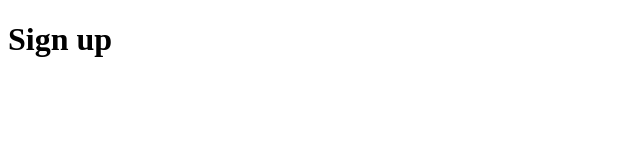
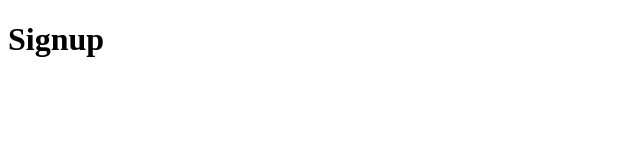
Before and after one commit to TranDangKhoi/git-zero-to-hero, a plain HTML site: page signup.html in a window 1280 px wide. Shown: the full height of the page, 0-640 px from the left. Drawn offline with Linux system fonts and the light colour scheme.

```diff
--- a/signup.html
+++ b/signup.html
@@ -7,6 +7,6 @@
     <title>Document</title>
   </head>
   <body>
-    <h1>Sign up</h1>
+    <h1>Signup</h1>
   </body>
 </html>
```
